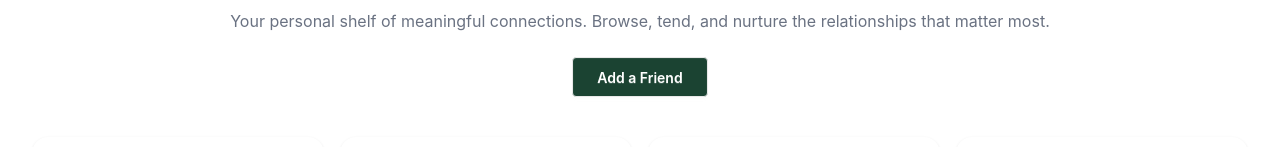
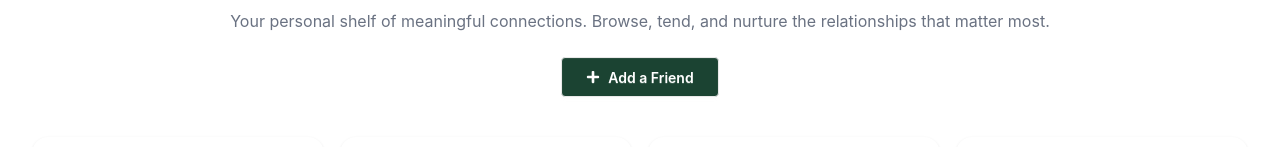
Before and after one commit to TajmulHossainDev/batch13-assigmnet7-keen-keeper, a React (Vite) app: page / in a window 1280 px wide. Shown: the part 172-319 px from the top of the page. Built offline with nearby package versions, Linux system fonts and the light colour scheme.

Commit message:
added button + sign

```diff
--- a/src/Components/Shared/Banner/Banner.jsx
+++ b/src/Components/Shared/Banner/Banner.jsx
@@ -1,9 +1,11 @@
+import { FaPlus } from "react-icons/fa";
 const Banner = ({ friends }) => {
   const totalFriends = friends.length;
   const onTrack = friends.filter((f) => f.status === "active").length;
-  const needAttention = friends.filter((f) => f.status === "overdue" || f.status === "almostdue").length;
+  const needAttention = friends.filter(
+    (f) => f.status === "overdue" || f.status === "almostdue",
+  ).length;
   const interactionsThisMonth = 0;
-
 
   return (
     <div className="bg-white border-b border-gray-100">
@@ -16,7 +18,7 @@ const Banner = ({ friends }) => {
           nurture the relationships that matter most.
         </p>
         <button className="btn bg-[#1B4332] text-white hover:bg-[#14532d] gap-2 px-6">
-          Add a Friend
+          <FaPlus /> Add a Friend
         </button>
         <div className="grid grid-cols-2 md:grid-cols-4 gap-4 mt-10">
           <div className="rounded-2xl p-6 flex flex-col items-center gap-1 shadow-sm">
@@ -28,11 +30,17 @@ const Banner = ({ friends }) => {
             <p className="text-sm text-gray-400"> On Track </p>
           </div>
           <div className="rounded-2xl p-6 flex flex-col items-center gap-1 shadow-sm">
-            <p className="text-3xl font-bold text-gray-800"> {needAttention} </p>
+            <p className="text-3xl font-bold text-gray-800">
+              {" "}
+              {needAttention}{" "}
+            </p>
             <p className="text-sm text-gray-400">Need Attention</p>
           </div>
           <div className="rounded-2xl p-6 flex flex-col items-center gap-1 shadow-sm">
-            <p className="text-3xl font-bold text-gray-800"> {interactionsThisMonth} </p>
+            <p className="text-3xl font-bold text-gray-800">
+              {" "}
+              {interactionsThisMonth}{" "}
+            </p>
             <p className="text-sm text-gray-400"> Interactions This Month </p>
           </div>
         </div>
```
